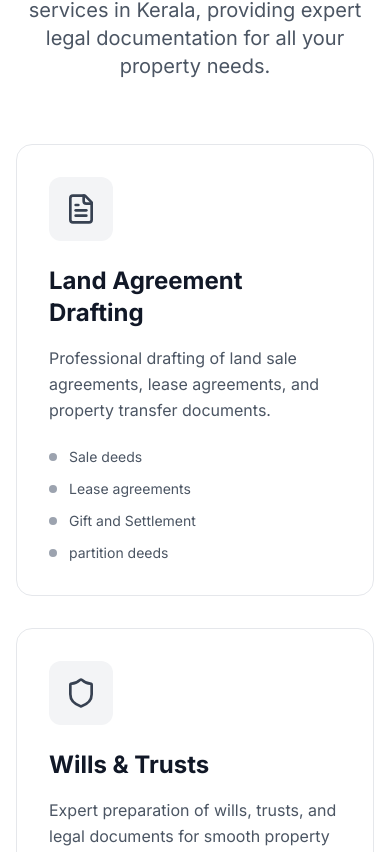
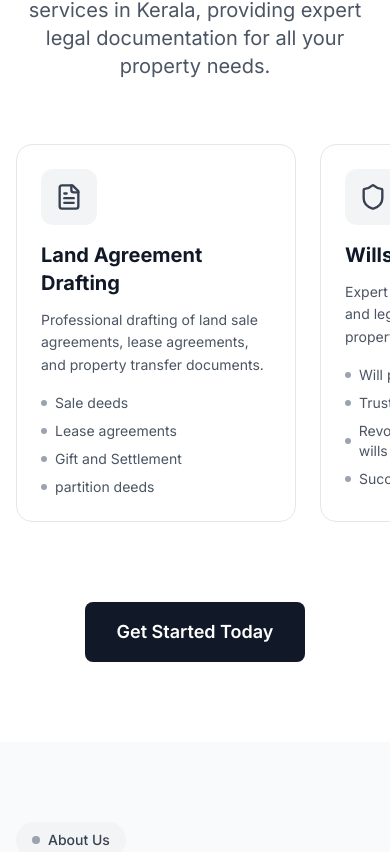
Before and after one commit to xKRONOS08/tj-document-consultants, a Next.js app: page / in a window 390 px wide. Shown: the part 1912-2764 px from the top of the page. Built offline with nearby package versions, Linux system fonts and the light colour scheme.

Commit message:
Made services section horizontally scrollable on mobile devices

```diff
--- a/src/components/Services.tsx
+++ b/src/components/Services.tsx
@@ -66,10 +66,43 @@ export default function Services() {
           </p>
         </div>
 
+        {/* Mobile: Horizontal Scroll, Desktop: Grid */}
         <div
           ref={gridRef}
-          className={`grid grid-cols-1 md:grid-cols-2 lg:grid-cols-3 gap-8 scroll-reveal ${gridVisible ? 'visible' : ''}`}
+          className={`scroll-reveal ${gridVisible ? 'visible' : ''}`}
         >
+          {/* Mobile horizontal scroll container */}
+          <div className="md:hidden overflow-x-auto pb-4 -mx-4 px-4">
+            <div className="flex gap-6 min-w-max">
+              {services.map((service, index) => (
+                <div
+                  key={index}
+                  className="bg-white border border-gray-200 rounded-2xl p-6 hover:shadow-2xl hover:border-gray-300 transition-all duration-300 hover:-translate-y-2 w-[280px] flex-shrink-0"
+                >
+                  <div className="bg-gray-100 w-14 h-14 rounded-xl flex items-center justify-center mb-4 hover:bg-gray-200 transition-colors duration-300">
+                    <service.icon className="w-7 h-7 text-gray-700" />
+                  </div>
+                  <h3 className="text-xl font-bold text-gray-900 mb-3">
+                    {service.title}
+                  </h3>
+                  <p className="text-gray-600 mb-4 leading-relaxed text-sm">
+                    {service.description}
+                  </p>
+                  <ul className="space-y-2">
+                    {service.features.map((feature, featureIndex) => (
+                      <li key={featureIndex} className="flex items-center text-sm text-gray-600 hover:text-gray-900 transition-colors duration-200">
+                        <div className="w-1.5 h-1.5 bg-gray-400 rounded-full mr-2"></div>
+                        {feature}
+                      </li>
+                    ))}
+                  </ul>
+                </div>
+              ))}
+            </div>
+          </div>
+
+          {/* Desktop grid layout */}
+          <div className="hidden md:grid md:grid-cols-2 lg:grid-cols-3 gap-8">
             {services.map((service, index) => (
               <div
                 key={index}
@@ -95,6 +128,7 @@ export default function Services() {
               </div>
             ))}
           </div>
+        </div>
 
         <div className="text-center mt-16">
           <button
```
Lines whose indentation alone changed are shown as unchanged.
